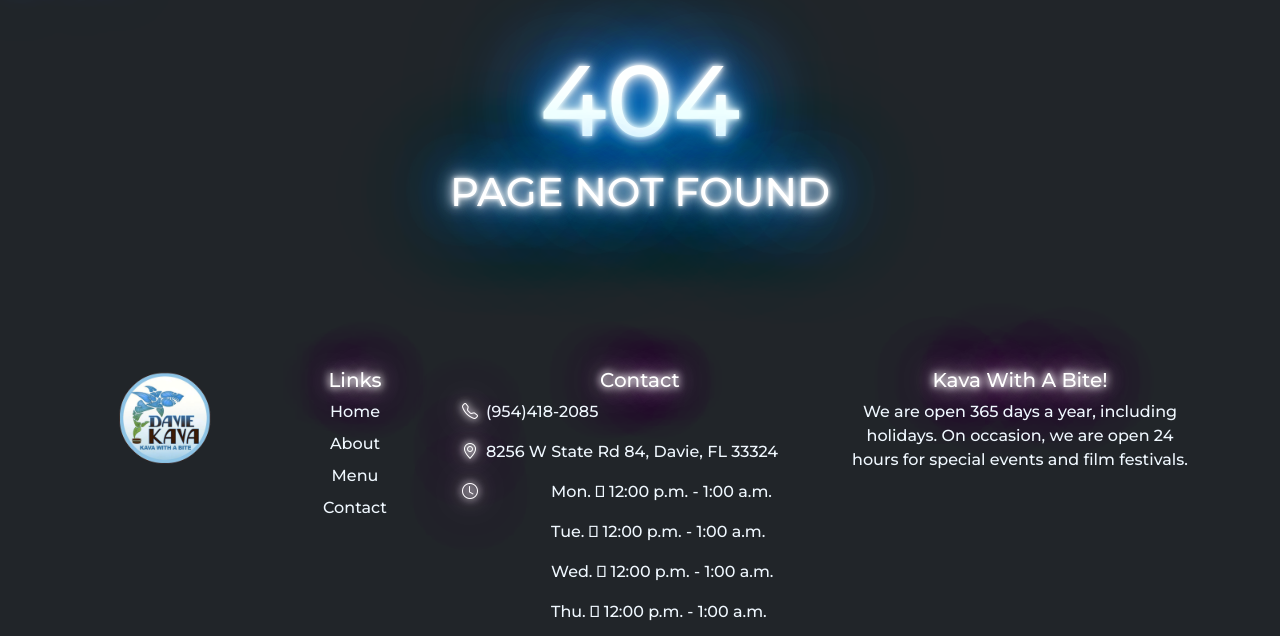
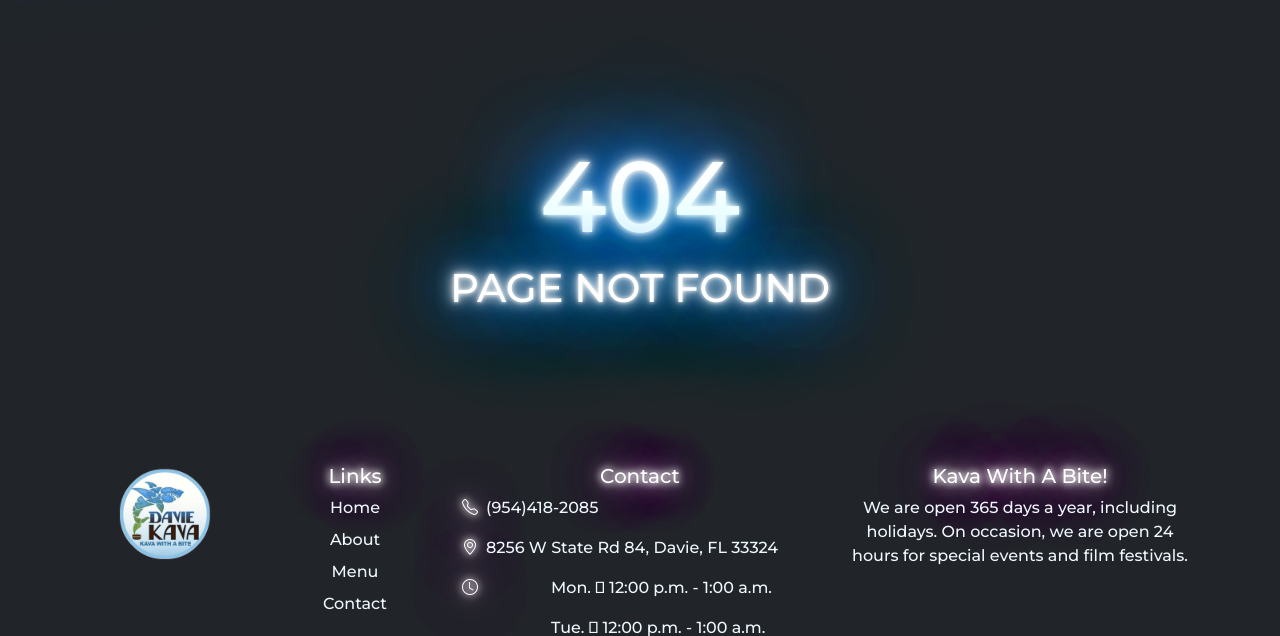
Before and after one commit to iamllcoolray/davie-kava-website, a PHP site: page /404.php in a window 1280 px wide. Shown: the part 56-692 px from the top of the page. Run offline with PHP 8.4, Linux system fonts and the light colour scheme; some libraries are stand-ins or nearby versions.

Commit message:
fixed spacing issue

```diff
--- a/404.php
+++ b/404.php
@@ -3,7 +3,7 @@
 <div class="container mt-5">
 
     <section class="mb-5 py-5 text-center neonFlickerText">
-        <h1 class="heading404">404</h1>
+        <h1 class="heading404 mt-5 pt-5">404</h1>
         <h3 class="heading">PAGE NOT FOUND</h3>
     </section>
     <?php require("includes/footer.php") ?>
```
